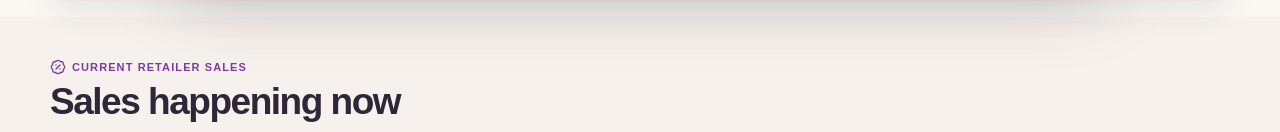
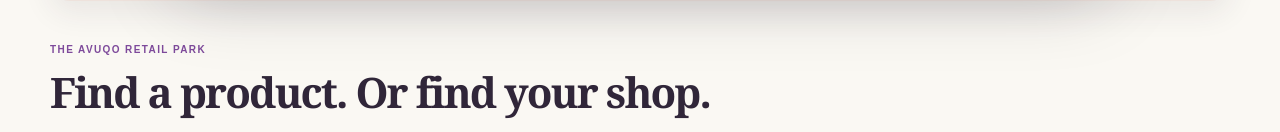
Before and after one commit to crkian/AVUQO, a Next.js app: page / in a window 1280 px wide. Shown: the part 815-947 px from the top of the page. Built offline with nearby package versions, Linux system fonts and the light colour scheme; no server answers; the database is empty.

Commit message:
Keep original homepage and category tiles; add connected product, retailer and all-category browsing

```diff
--- a/app/page.tsx
+++ b/app/page.tsx
@@ -10,6 +10,7 @@ import Footer from "../components/layout/Footer";
 import LifestyleExplorer from "../components/lifestyle/LifestyleExplorer";
 import ShoppingDepartmentShelf from "../components/shopping/ShoppingDepartmentShelf";
 import StorefrontQuickLinks from "../components/home/StorefrontQuickLinks";
+import CatalogueGateway from "../components/catalogue/CatalogueGateway";
 import EbayUKPartnerShelf from "../components/home/EbayUKPartnerShelf";
 import HomeShoppingDashboard from "../components/home/HomeShoppingDashboard";
 import RetailerSales from "../components/promotions/RetailerSales";
@@ -75,6 +76,7 @@ async function HomeContent() {
     </section>
 
     <StorefrontQuickLinks/>
+    <CatalogueGateway compact/>
     <Suspense fallback={null}><RetailerSales placement="home"/></Suspense>
     <Suspense fallback={null}><PartnerPromoShelf placement="home"/></Suspense>
     <EbayUKPartnerShelf/>
```
